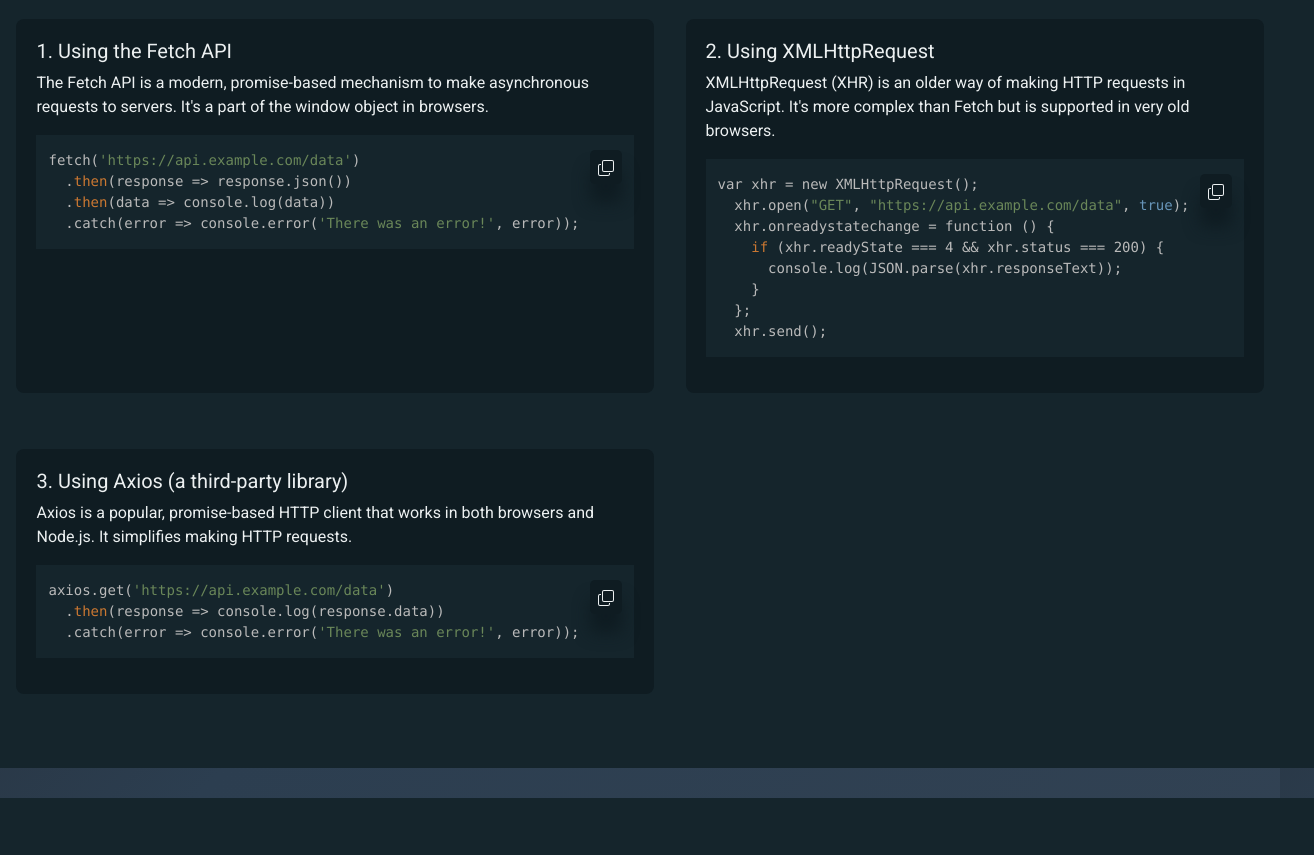
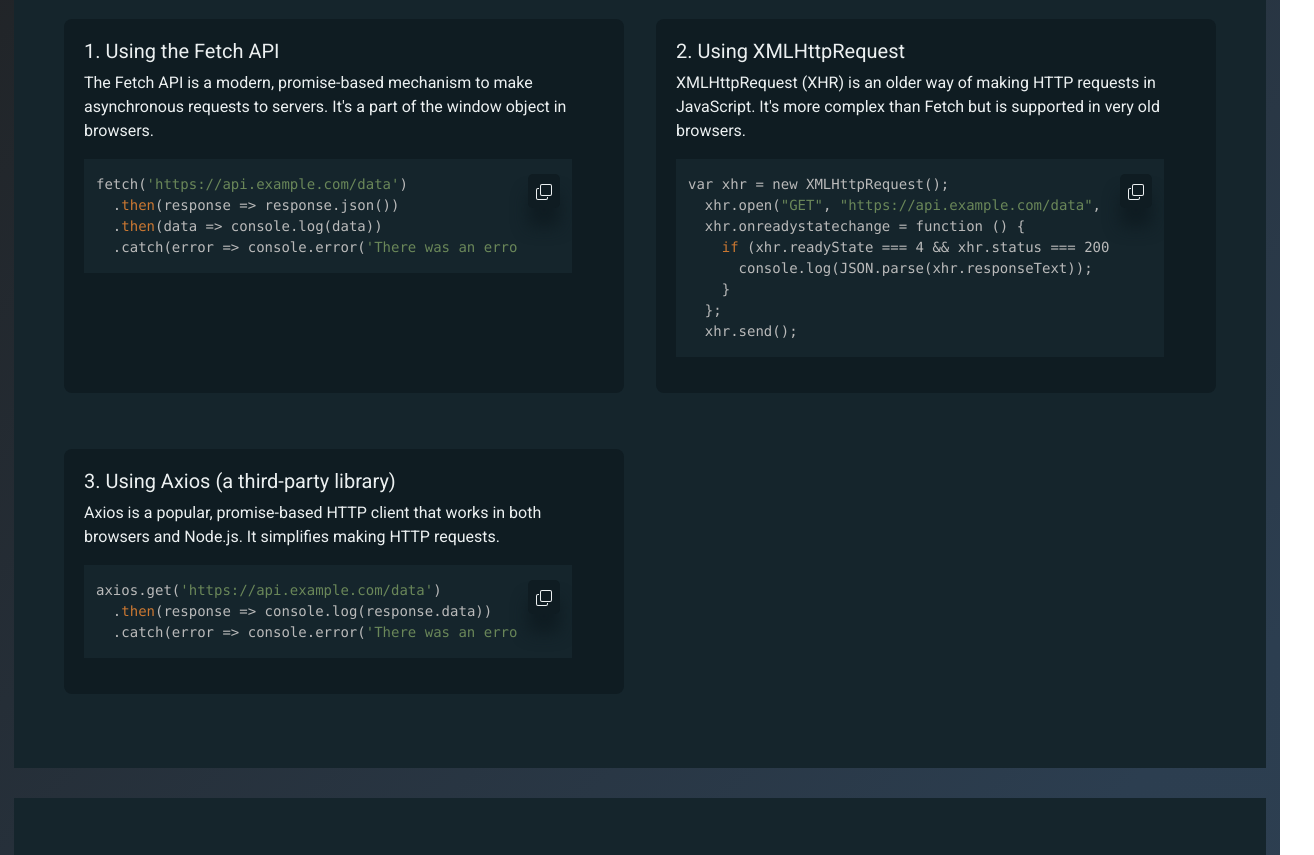
Before and after one commit to rajalakshmys-27/lastminref, a React (Create React App) app: page /javascript in a window 1280 px wide. Shown: the part 500-1355 px from the top of the page, 1314 px wide, since content can reach past the window. Built offline with nearby package versions, Linux system fonts and the light colour scheme.

Commit message:
more features plus css

```diff
--- a/public/data/javascriptData.json
+++ b/public/data/javascriptData.json
@@ -58,6 +58,96 @@
           "content": "<ol><li><strong>Server-side Configuration:</strong> Configure the server to include the correct CORS headers.</li><li><strong>Using a Proxy:</strong> Set up a proxy server that adds the necessary CORS headers.</li><li><strong>JSONP (for GET requests only):</strong> Use JSONP to bypass CORS for GET requests by using script tags, which aren’t subject to the Same-Origin Policy.</li></ol>"
         }
       ]
+    },
+    {
+      "id": 3,
+      "topic": "ES13 features",
+      "snippets": [
+        {
+          "id": 301,
+          "title": "1. Array.findLast",
+          "description": "Array.findLast allows you to find the last element in an array that satisfies a given condition.",
+          "code": "const array = [5, 12, 8, 130, 44];\nconst found = array.findLast(element => element > 10);\nconsole.log(found);\n  // Output: 44"
+        },
+        {
+          "id": 302,
+          "title": "2. Array.findLastIndex",
+          "description": "Array.findLastIndex returns the index of the last element in an array that satisfies a given condition.",
+          "code": "const array = [5, 12, 8, 130, 44];\nconst foundIndex = array.findLastIndex(element => element > 10);\nconsole.log(foundIndex);\n  // Output: 4"
+        },
+        {
+          "id": 303,
+          "title": "1. Array.prototype.group",
+          "description": "The group method groups the elements of an array based on a function you provide and returns an object where the keys are the results of applying the function and the values are arrays of elements.",
+          "code": "const array = [6.1, 4.2, 6.3];\nconst grouped = array.group(num => Math.floor(num));\nconsole.log(grouped);\n  // Output: { '4': [4.2], '6': [6.1, 6.3] }"
+        },
+        {
+          "id": 304,
+          "title": "2. Array.prototype.groupToMap",
+          "description": "The groupToMap method works similarly to group, but it returns a Map instead of an object.",
+          "code": "const array = [6.1, 4.2, 6.3];\nconst groupedMap = array.groupToMap(num => Math.floor(num));\nconsole.log(groupedMap);\n  // Output: Map { 4 => [4.2], 6 => [6.1, 6.3] }"
+        },
+        {
+          "id": 305,
+          "title": "Simplified Class Fields",
+          "description": "Class fields can now be declared directly within the class body, making them more straightforward and reducing boilerplate.",
+          "code": "class Person {\n  name = 'John';\n  age = 30;\n}\n\nconst person = new Person();\nconsole.log(person.name);\n  // Output: John"
+        },
+        {
+          "id": 306,
+          "title": "Using Private Fields",
+          "description": "Private fields and methods are prefixed with a `#`, ensuring they are only accessible within the class itself, providing true encapsulation.",
+          "code": "class Person {\n  #name = 'John';\n  getName() {\n    return this.#name;\n  }\n\nconst person = new Person();\nconsole.log(person.getName());\n  // Output: John\nconsole.log(person.#name);\n // SyntaxError: Private field '#name' must\n be declared in an enclosing class"
+        },
+        {
+          "id": 307,
+          "title": "Using Top-Level Await",
+          "description": "Top-level await allows you to use the await keyword outside of async functions, making it easier to work with asynchronous code in modules.",
+          "code": "const data = await fetch('https://api.example.com/data')\n.then(res => res.json());\nconsole.log(data);"
+        },
+        {
+          "id": 308,
+          "title": "Using the .at() Method",
+          "description": "The .at() method allows you to access elements from an array or string using both positive and negative indices, making it easier to work with the last elements.",
+          "code": "const array = [10, 20, 30, 40, 50];\nconsole.log(array.at(-1));\n  // Output: 50"
+        },
+        {
+          "id": 309,
+          "title": "Using Error Cause",
+          "description": "The cause option in Error objects allows you to provide a nested error, which can be useful for debugging complex issues.",
+          "code": "try {\n  throw new Error('Something went wrong',\n { cause: new Error('Network failure') });\n} catch (e) {\n  console.error(e.cause);\n  // Output: Error: Network failure\n}"
+        },
+        {
+          "id": 310,
+          "title": "Using Regex Match Indices",
+          "description": "The `d` flag in regular expressions allows you to get the start and end indices of matched groups, providing more precise control over pattern matching.",
+          "code": "const regex = /a(b)c/d;\nconst match = regex.exec('abc');\nconsole.log(match.indices);\n  // Output: [[0, 3], [1, 2]]"
+        },
+        {
+          "id": 311,
+          "title": "Using Array.prototype.toSorted",
+          "description": "The toSorted method is similar to sort, but it returns a new array with the elements sorted, leaving the original array unchanged.",
+          "code": "const array = [3, 1, 4, 1, 5, 9];\nconst sortedArray = array.toSorted();\nconsole.log(sortedArray);\n  // Output: [1, 1, 3, 4, 5, 9]\nconsole.log(array);  // Original array remains\n unchanged: [3, 1, 4, 1, 5, 9]"
+        },
+        {
+          "id": 312,
+          "title": "Using Array.prototype.toReversed",
+          "description": "The toReversed method returns a new array with the elements in reverse order, without modifying the original array.",
+          "code": "const array = [1, 2, 3];\nconst reversedArray = array.toReversed();\nconsole.log(reversedArray);\n  // Output: [3, 2, 1]\nconsole.log(array); \n // Original array remains unchanged: [1, 2, 3]"
+        },
+        {
+          "id": 313,
+          "title": "Using Array.prototype.toSpliced",
+          "description": "The toSpliced method works like splice but returns a new array with the changes applied, without altering the original array.",
+          "code": "const array = [1, 2, 3, 4, 5];\nconst splicedArray = array.toSpliced(2, 2, 6, 7);\nconsole.log(splicedArray);\n  // Output: [1, 2, 6, 7, 5]\nconsole.log(array);  // Original array remains \n unchanged: [1, 2, 3, 4, 5]"
+        },
+        {
+          "id": 314,
+          "title": "Using Array.prototype.with",
+          "description": "The with method returns a new array where one element at the specified index is replaced with a new value, leaving the original array unchanged.",
+          "code": "const array = [1, 2, 3];\nconst newArray = array.with(1, 4);\nconsole.log(newArray);\n  // Output: [1, 4, 3]\nconsole.log(array); \n // Original array remains unchanged: [1, 2, 3]"
+        }
+      ]
     }
   ]
 }
--- a/src/pages/jsPage/index.tsx
+++ b/src/pages/jsPage/index.tsx
@@ -33,7 +33,7 @@
 
   const gridContent = (item: JSGuide) => (
     <>
-      {item.snippets.map((snippet: Snippet) => (
+      {item?.snippets?.map((snippet: Snippet) => (
         <div key={snippet.id} className={styles["grid-content"]}>
           <h5>{snippet.title}</h5>
           <p>{snippet.description}</p>
--- a/src/pages/jsPage/jsPage.module.scss
+++ b/src/pages/jsPage/jsPage.module.scss
@@ -52,11 +52,26 @@
 
 .grid-container {
   display: grid;
-  grid-template-columns: repeat(2, 1fr);
+  grid-template-columns: repeat(2, calc(100vw - 55rem));
   // grid-auto-rows: auto;
   // grid-auto-flow: dense;
   gap: 2rem;
   // box-sizing: border-box;
+  @media (min-width: 1301px) and (max-width: 1440px) {
+    grid-template-columns: repeat(2, calc(100vw - 52rem));
+  }
+
+  @media (min-width: 1201px) and (max-width: 1300px) {
+    grid-template-columns: repeat(2, calc(100vw - 45rem));
+  }
+
+  @media (min-width: 1025px) and (max-width: 1200px) {
+    grid-template-columns: repeat(2, calc(100vw - 43rem));
+  }
+
+  @media (min-width: 993px) and (max-width: 1024px) {
+    grid-template-columns: repeat(2, calc(100vw - 40rem));
+  }
 
   @media (max-width: 992px) {
     grid-template-columns: calc(100vw - 40px);
@@ -152,6 +167,8 @@
   background-color: #15252c;
   padding: 15px 12px;
   margin-bottom: 16px;
+  overflow: auto;
+  max-width: calc(100% - 2rem);
 
   > pre {
     padding: 0 !important;
```
